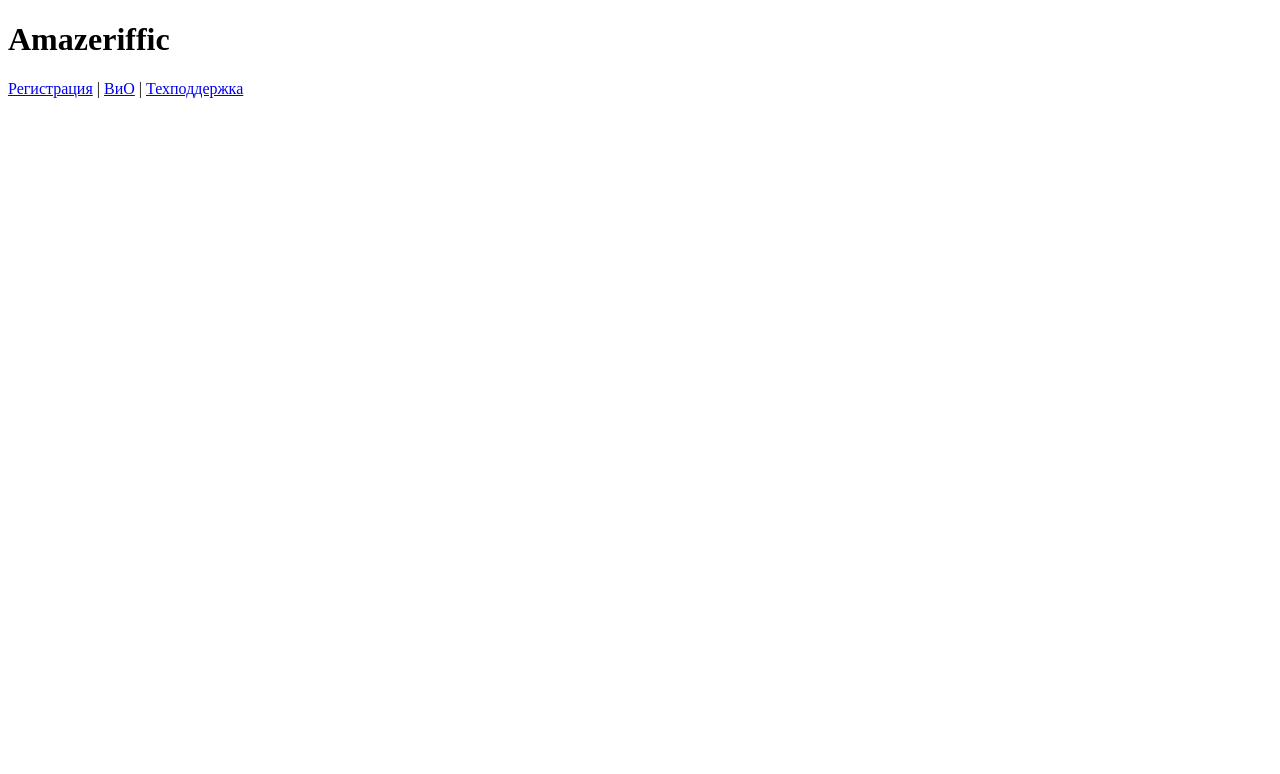
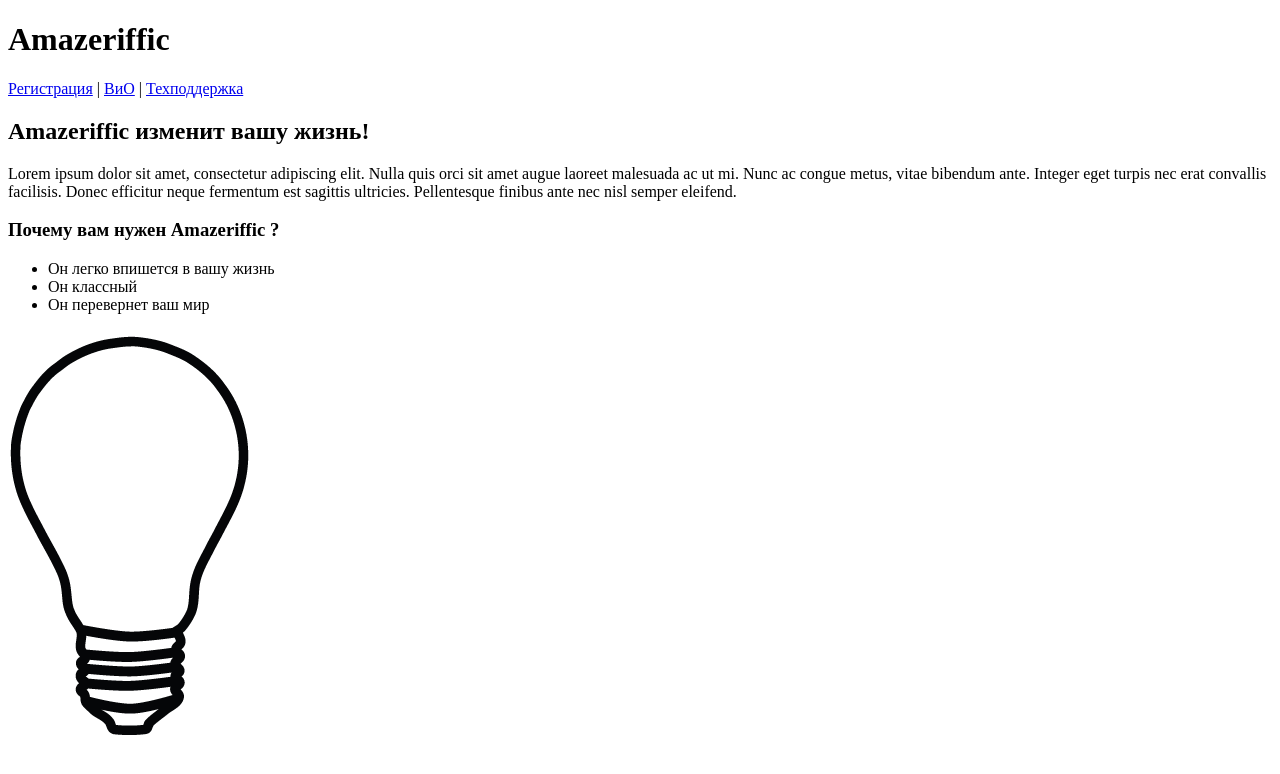
Before and after one commit to felixp4/Amazeriffic, a plain HTML site: page index.html in a window 1280 px wide. Drawn offline with Linux system fonts and the light colour scheme.

Commit message:
Add main to index.html and lightbulb.png.

```diff
--- a/index.html
+++ b/index.html
@@ -12,7 +12,18 @@
 			<a href="#">Техподдержка</a>
 		</nav>
 	</header>
-	<main></main>
+	<main>
+		<h2>Amazeriffic изменит вашу жизнь!</h2>
+		<p>Lorem ipsum dolor sit amet, consectetur adipiscing elit. Nulla quis orci sit amet augue laoreet malesuada ac ut mi. Nunc ac congue metus, vitae bibendum ante. Integer eget turpis nec erat convallis facilisis. Donec efficitur neque fermentum est sagittis ultricies. Pellentesque finibus ante nec nisl semper eleifend.</p>
+
+		<h3>Почему вам нужен Amazeriffic ?</h3>
+		<ul>
+			<li>Он легко впишется в вашу жизнь</li>
+			<li>Он классный</li>
+			<li>Он перевернет ваш мир</li>
+		</ul>
+		<img src="lightbulb.png" alt="Изображение лампочки">
+	</main>
 	<footer></footer>
 </body>
 </html>
```
Also changed, not shown: lightbulb.png (added).
